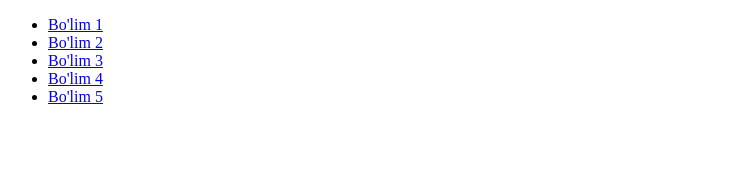
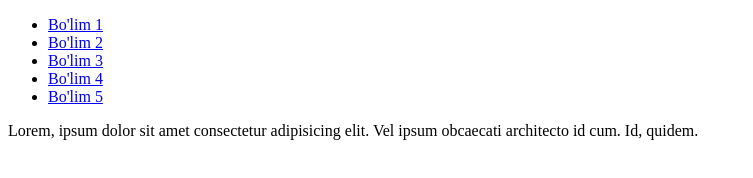
Before and after one commit to doramkh28/15-dars-code, a plain HTML site: page index.html in a window 1280 px wide. Shown: the whole page, without its empty margins (0-753 px from the left). Drawn offline with Linux system fonts and the light colour scheme.

Commit message:
create site-footer

```diff
--- a/index.html
+++ b/index.html
@@ -15,5 +15,8 @@
       <li><a href="#">Bo'lim 5</a></li>
     </ul>
   </nav>
+  <footer>
+    <p>Lorem, ipsum dolor sit amet consectetur adipisicing elit. Vel ipsum obcaecati architecto id cum. Id, quidem.</p>
+  </footer>
 </body>
 </html>
```
